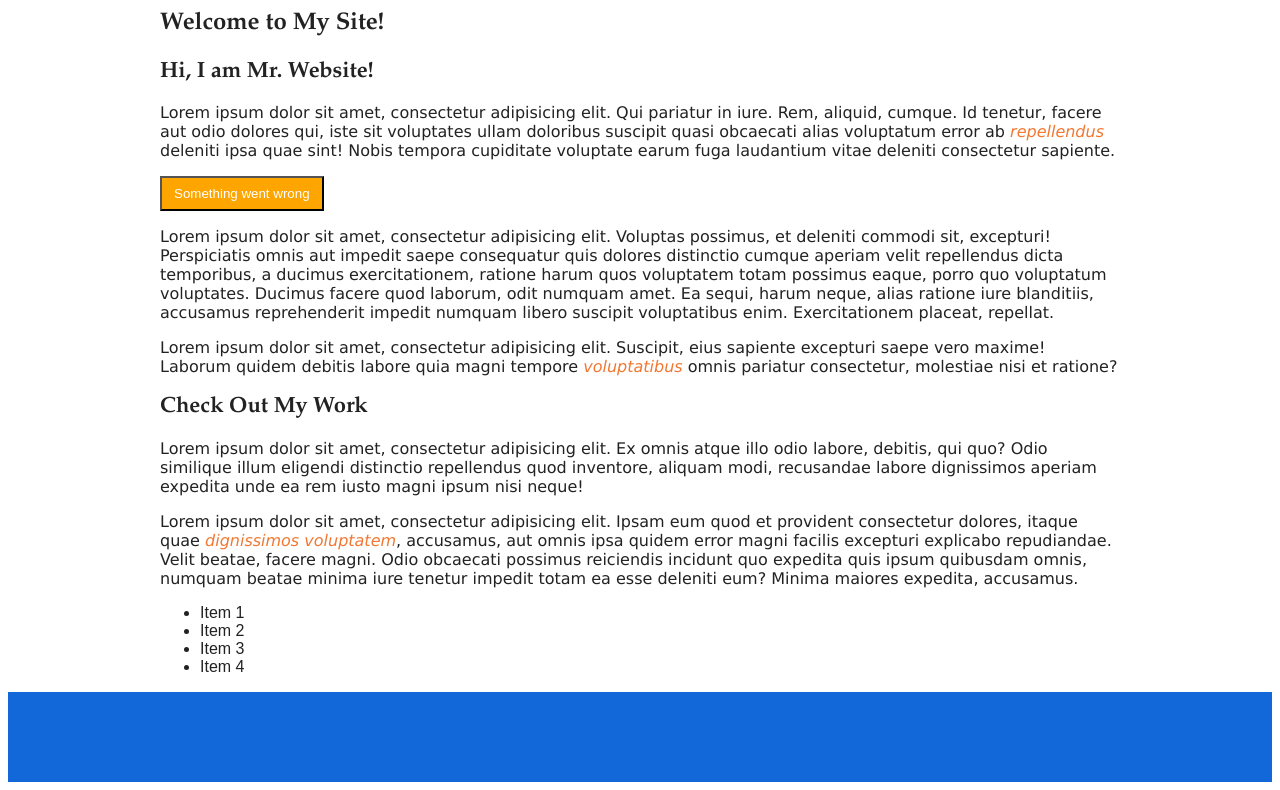
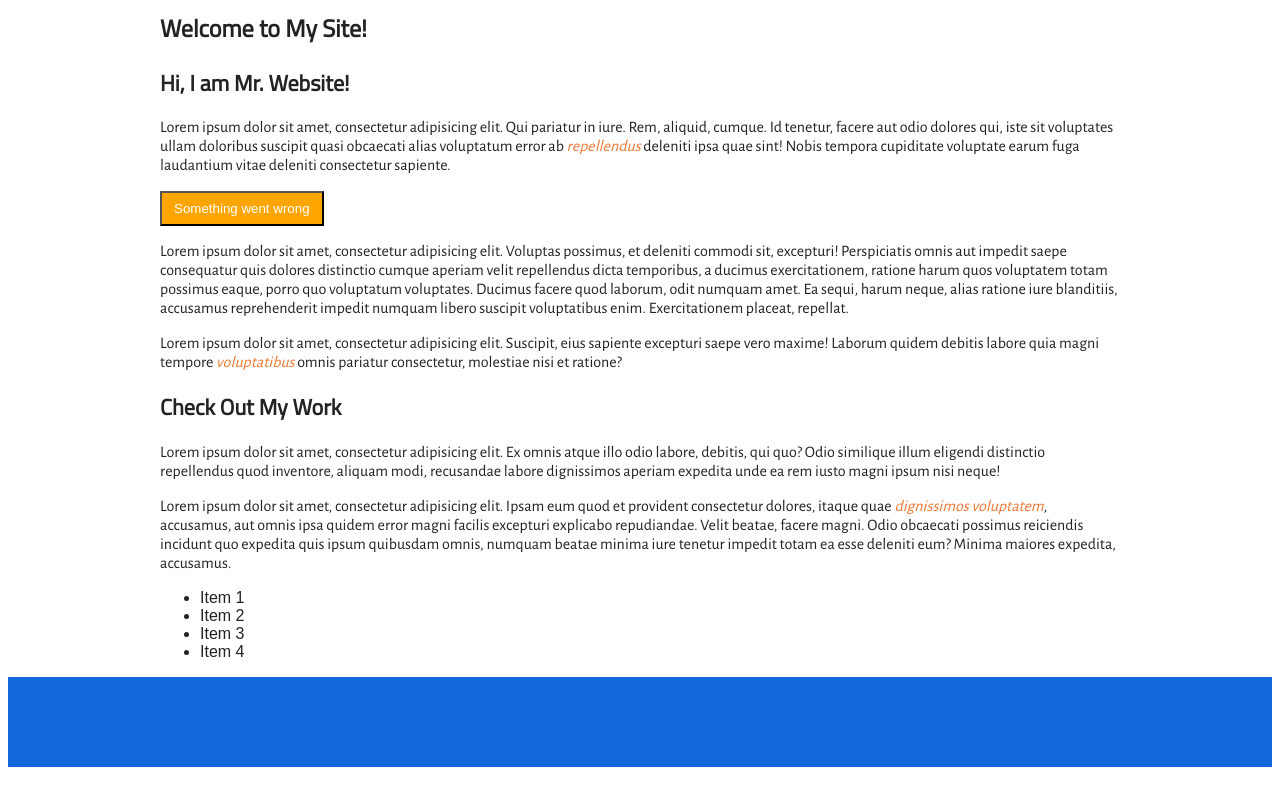
Before and after one commit to vkoschel/sass-scss-course, a plain HTML site: page index.html in a window 1280 px wide. Shown: the part 80-870 px from the top of the page. Drawn offline with nearby package versions, Linux system fonts and the light colour scheme.

Commit message:
importing fonts with mixins

```diff
--- a/scss/main.scss
+++ b/scss/main.scss
@@ -1,7 +1,8 @@
-@import "variables";
-@import "mixins";
+@import "partials/variables";
+@import "partials/mixins";
 
-
+@include google-font("Alegreya+Sans");
+@include google-font("Titillium+Web");
 
 @include fancy-links;
 
--- a/scss/_mixins.scss
+++ b/scss/partials/_mixins.scss
@@ -1,3 +1,9 @@
+@mixin google-font($font) {
+  $font: unquote($font);
+  @import url(https://fonts.googleapis.com/css?family=#{$font});
+}
+
+
 @mixin warning {
     background-color: orange;
     color: #fff;
--- a/scss/_variables.scss
+++ b/scss/partials/_variables.scss
@@ -5,8 +5,8 @@ $ternary-color: #1268d8;
 $menu-item-color: white;
 $link-color: $secondary-color;
 
-$text-font: Verdana, Arial, sans-serif;
-$headline-font: 'Palatino Linotype', Georgia, serif;
+$text-font: "Alegreya Sans", Arial, sans-serif;
+$headline-font: "Titillium Web", Georgia, serif;
 
 $header-height: 60px;
 $content-width: 960px;
```
Also changed, not shown: scss/main.css, 1 other file.
